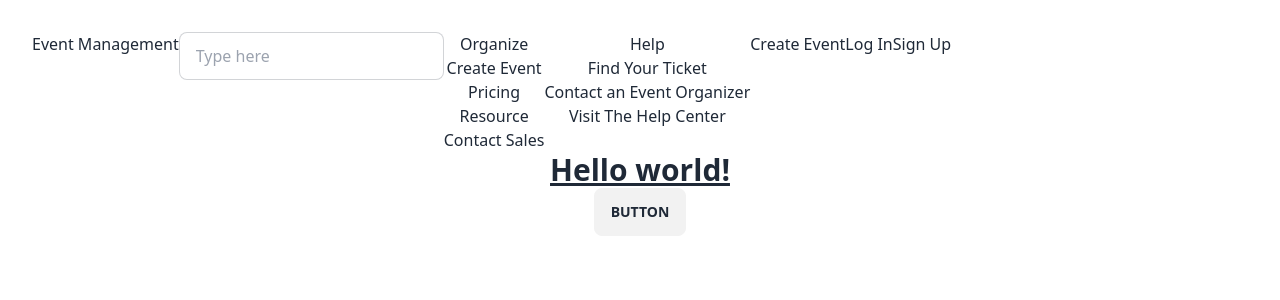
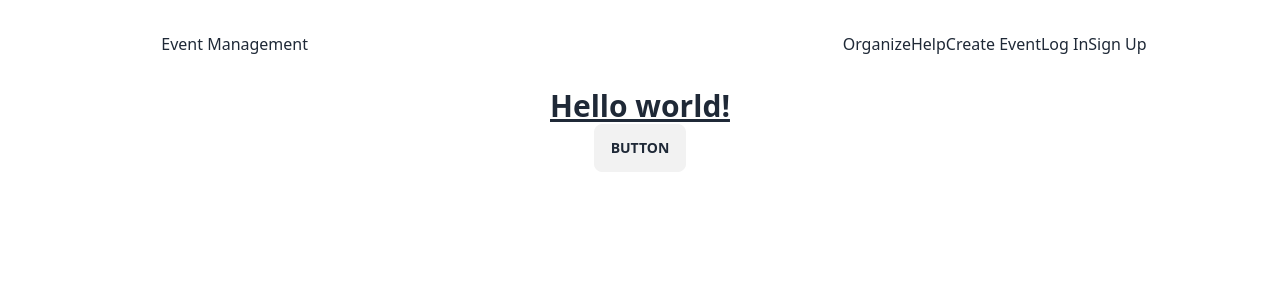
Before and after one commit to Kelompok1Harisenin/event-management-fe, a React (Vite) app: page / in a window 1280 px wide. Shown: the top 300 px of the page. Built offline with nearby package versions, Linux system fonts and the light colour scheme.

Commit message:
header-html

```diff
--- a/src/components/layouts/Header.jsx
+++ b/src/components/layouts/Header.jsx
@@ -4,14 +4,18 @@ function Header(props) {
   return (
 
     <header>
-      <div id="container" className="flex">
+      <div id="container" className="grid grid-cols-3">
         {/* Iconya */}
         <div id="header-list" className="float-left">
           Event Management
         </div>
         {/* Search Bar */}
         <div id="Search-bar" className="align-middle">
-          <input type="text" placeholder="Type here" className="input input-bordered w-full max-w-xs" />
+          <div class="relative">
+            <i class="absolute fa fa-search text-gray-400 top-5 left-4"></i>
+            <input type="text" class="bg-white h-14 w-full px-12 rounded-lg focus:outline-none hover:cursor-pointer" name=""/>
+              <span class="absolute top-4 right-5 border-l pl-4"><i class="fa fa-microphone text-gray-500 hover:text-green-500 hover:cursor-pointer"></i></span>
+          </div>
         </div>
         {/* Header list */}
         <div id="header-list" className="flex ">
@@ -19,7 +23,7 @@ function Header(props) {
             {/* Organize */}
             <li id="organize">
               Organize
-              <ul id="organize-list">
+              <ul id="organize-list" className="hidden">
                 <li><a href="">Create Event</a></li>
                 <li><a href="">Pricing</a></li>
                 <li><a href="">Resource</a></li>
@@ -29,7 +33,7 @@ function Header(props) {
             {/* Help */}
             <li id="Help">
               Help
-              <ul id="Help-list">
+              <ul id="Help-list" className="hidden">
                 <li><a href="">Find Your Ticket</a></li>
                 <li><a href="">Contact an Event Organizer</a></li>
                 <li><a href="">Visit The Help Center</a></li>
```
